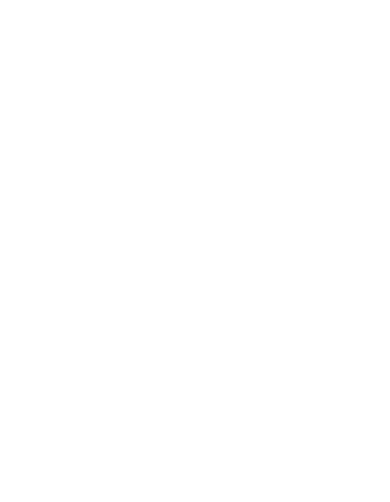
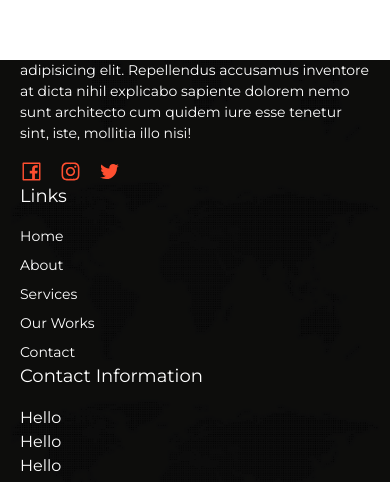
Before and after one commit to ranselorm/biz, a Next.js app: page / in a window 390 px wide. Shown: the part 11382-11884 px from the top of the page. Before the commit the page ends 10622 px from the top, so only its background shows below. Built offline with nearby package versions, Linux system fonts and the light colour scheme.

Commit message:
Add footer

```diff
--- a/app/layout.js
+++ b/app/layout.js
@@ -1,6 +1,7 @@
-import Navbar from "./Navbar";
+import { Montserrat } from "next/font/google";
 import "./globals.css";
-import { Montserrat } from "next/font/google";
+import Navbar from "../components/Navbar";
+import Footer from "@/components/Footer";
 
 const montserrat = Montserrat({ subsets: ["latin"] });
 
@@ -15,7 +16,7 @@ export default function RootLayout({ children }) {
       <body className={montserrat.className}>
         <Navbar />
         {children}
-        <div>Footer</div>
+        <Footer />
       </body>
     </html>
   );
--- a/app/page.jsx
+++ b/app/page.jsx
@@ -2,10 +2,11 @@ import Link from "next/link";
 import Consult from "@/components/Consult";
 import Services from "@/components/Services";
 import About from "@/components/About";
-import Button from "@/components/Button";
+import Button from "@/components/ui/Button";
 import Portfolio from "@/components/Portfolio";
 import Team from "@/components/Team";
 import Reviews from "@/components/Reviews";
+import Contact from "@/components/Contact";
 
 export default function Home() {
   return (
@@ -46,6 +47,7 @@ export default function Home() {
       <Portfolio />
       <Team />
       <Reviews />
+      <Contact />
     </main>
   );
 }
--- a/components/About.jsx
+++ b/components/About.jsx
@@ -1,7 +1,7 @@
 import React from "react";
 import Image from "next/image";
 import Link from "next/link";
-import Button from "./Button";
+import Button from "./ui/Button";
 import { AiOutlineCheckCircle } from "react-icons/ai";
 import Clientelle from "./Clientelle";
 
--- /dev/null
+++ b/components/Contact.jsx
@@ -0,0 +1,7 @@
+import React from "react";
+
+const Contact = () => {
+  return <section className="h-screen">Contact page</section>;
+};
+
+export default Contact;
--- /dev/null
+++ b/components/Footer.jsx
@@ -0,0 +1,78 @@
+import React from "react";
+
+import Link from "next/link";
+import {
+  AiOutlineFacebook,
+  AiOutlineTwitter,
+  AiOutlineInstagram,
+  AiOutlineMenu,
+} from "react-icons/ai";
+const links = [
+  {
+    title: "Home",
+    path: "/home",
+  },
+  {
+    title: "About",
+    path: "/about",
+  },
+  {
+    title: "Services",
+    path: "/about",
+  },
+  {
+    title: "Our Works",
+    path: "/portfolio",
+  },
+  {
+    title: "Contact",
+    path: "/contact",
+  },
+];
+
+const Footer = () => {
+  return (
+    <footer className="relative w-full h-[50vh] bg-banner bg-contain bg-center px-5 lg:px-20 flex items-center">
+      <div className="absolute bg-black opacity-[95%] inset-0" />
+
+      <main className="relative z-10 text-white flex flex-col items-center justify-between lg:flex-row w-full">
+        <div className="lg:w-2/6">
+          <p className="mb-4 text-[14px]">
+            Lorem ipsum, dolor sit amet consectetur adipisicing elit.
+            Repellendus accusamus inventore at dicta nihil explicabo sapiente
+            dolorem nemo sunt architecto cum quidem iure esse tenetur sint,
+            iste, mollitia illo nisi!
+          </p>
+          <div className="text-[#ff4f30] text-[23px] flex items-center gap-x-4">
+            <AiOutlineFacebook className="cursor-pointer" />
+            <AiOutlineInstagram className="cursor-pointer" />
+            <AiOutlineTwitter className="cursor-pointer" />
+          </div>
+        </div>
+        <div className="flex flex-col lg:flex-row justify-between lg:w-4/6 w-full">
+          <div className="flex-1 flex justify-center flex-col lg:items-center">
+            <h2 className="text-[18px] mb-4 mr-[24px]">Links</h2>
+            <ul className="flex flex-col justify-start items-start gap-y-2">
+              {links.map((link, index) => (
+                <Link href={link.path} key={index} className="text-[14px]">
+                  {link.title}
+                </Link>
+              ))}
+            </ul>
+          </div>
+          <div className="flex-1 flex flex-col lg:start">
+            <h2 className="text-[18px] mb-4">Contact Information</h2>
+            <div>
+              <p>Hello</p>
+              <p>Hello</p>
+              <p>Hello</p>
+              <p>Hello</p>
+            </div>
+          </div>
+        </div>
+      </main>
+    </footer>
+  );
+};
+
+export default Footer;
--- a/components/Portfolio.jsx
+++ b/components/Portfolio.jsx
@@ -1,5 +1,5 @@
 import React from "react";
-import Button from "./Button";
+import Button from "./ui/Button";
 import Image from "next/image";
 
 const portfolio = [
--- a/components/Reviews.jsx
+++ b/components/Reviews.jsx
@@ -1,6 +1,6 @@
 import React from "react";
 
-import Button from "./Button";
+import Button from "./ui/Button";
 
 const reviews = [
   {
--- a/components/Team.jsx
+++ b/components/Team.jsx
@@ -1,5 +1,5 @@
 import React from "react";
-import Button from "./Button";
+import Button from "./ui/Button";
 import Image from "next/image";
 
 const teams = [
```
Also changed, not shown: components/Navbar.jsx (renamed from app/Navbar.jsx), components/ui/Button.jsx (renamed from components/Button.jsx).
